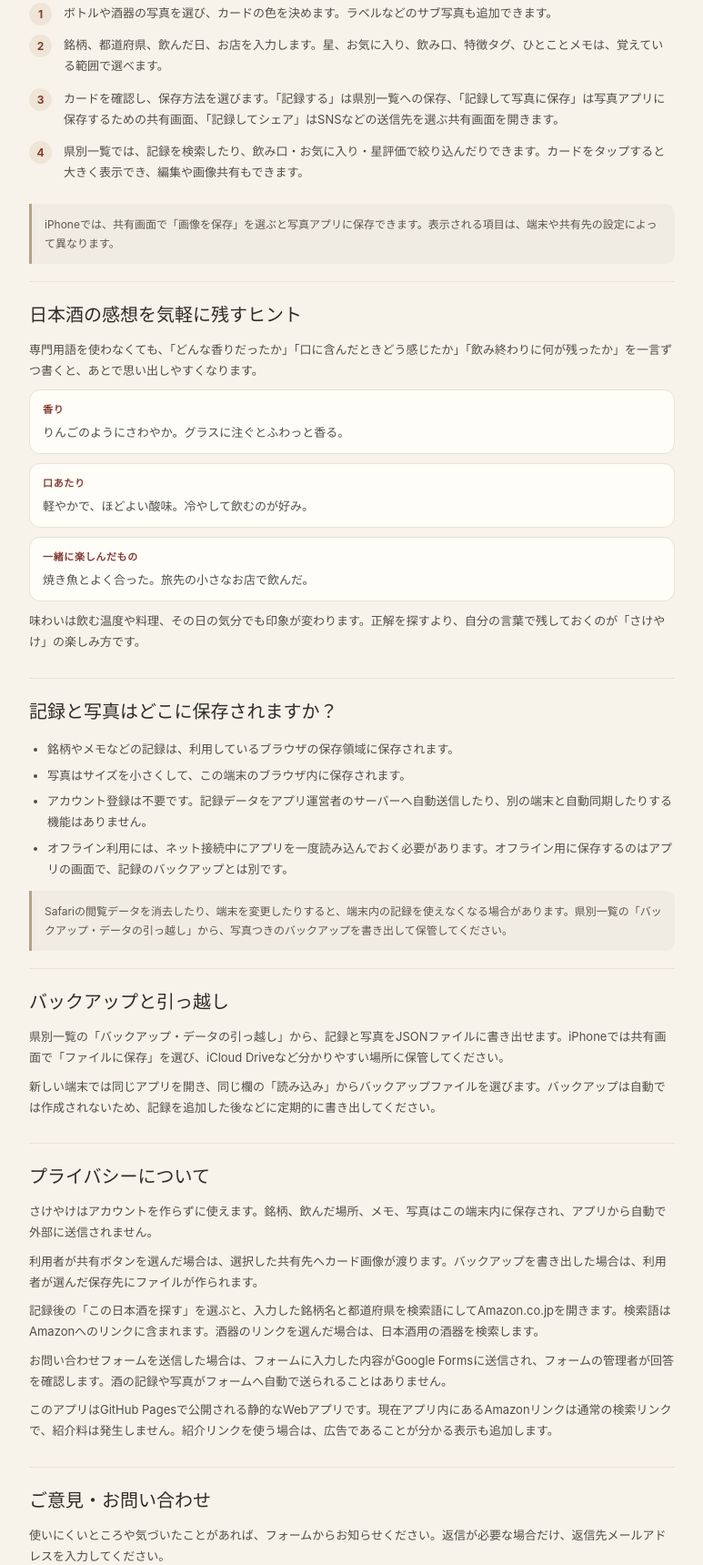
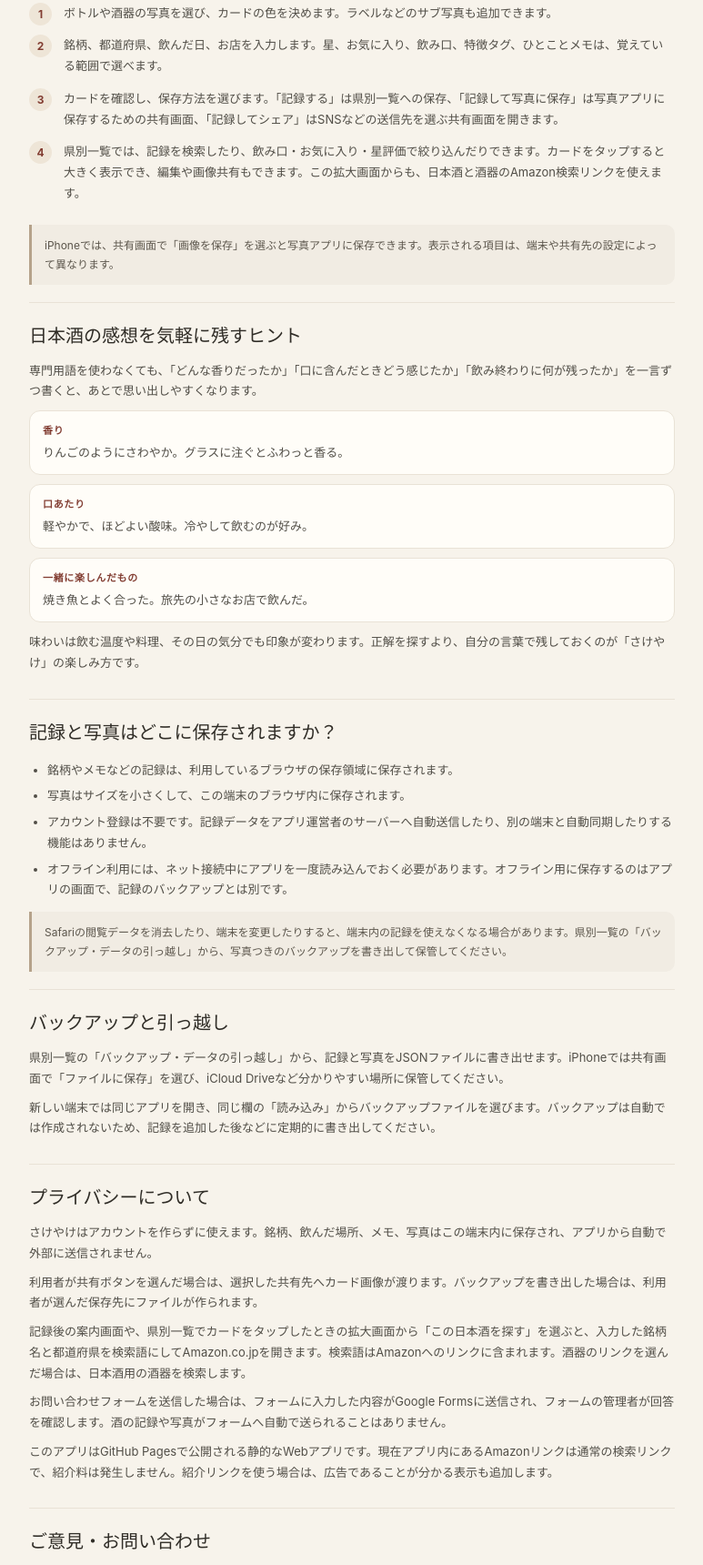
Before and after one commit to shunsuke0619/sakeyake, a plain HTML site: page about.html in a window 1280 px wide. Shown: the part 410-2130 px from the top of the page at 91% size, without its empty margins (253-1026 px from the left). Drawn offline with Linux system fonts and the light colour scheme.

Commit message:
Add files via upload

```diff
--- a/about.html
+++ b/about.html
@@ -32,7 +32,7 @@
         <li>ボトルや酒器の写真を選び、カードの色を決めます。ラベルなどのサブ写真も追加できます。</li>
         <li>銘柄、都道府県、飲んだ日、お店を入力します。星、お気に入り、飲み口、特徴タグ、ひとことメモは、覚えている範囲で選べます。</li>
         <li>カードを確認し、保存方法を選びます。「記録する」は県別一覧への保存、「記録して写真に保存」は写真アプリに保存するための共有画面、「記録してシェア」はSNSなどの送信先を選ぶ共有画面を開きます。</li>
-        <li>県別一覧では、記録を検索したり、飲み口・お気に入り・星評価で絞り込んだりできます。カードをタップすると大きく表示でき、編集や画像共有もできます。</li>
+        <li>県別一覧では、記録を検索したり、飲み口・お気に入り・星評価で絞り込んだりできます。カードをタップすると大きく表示でき、編集や画像共有もできます。この拡大画面からも、日本酒と酒器のAmazon検索リンクを使えます。</li>
       </ol>
       <div class="note">iPhoneでは、共有画面で「画像を保存」を選ぶと写真アプリに保存できます。表示される項目は、端末や共有先の設定によって異なります。</div>
     </section>
@@ -67,7 +67,7 @@
       <h2>プライバシーについて</h2>
       <p>さけやけはアカウントを作らずに使えます。銘柄、飲んだ場所、メモ、写真はこの端末内に保存され、アプリから自動で外部に送信されません。</p>
       <p>利用者が共有ボタンを選んだ場合は、選択した共有先へカード画像が渡ります。バックアップを書き出した場合は、利用者が選んだ保存先にファイルが作られます。</p>
-      <p>記録後の「この日本酒を探す」を選ぶと、入力した銘柄名と都道府県を検索語にしてAmazon.co.jpを開きます。検索語はAmazonへのリンクに含まれます。酒器のリンクを選んだ場合は、日本酒用の酒器を検索します。</p>
+      <p>記録後の案内画面や、県別一覧でカードをタップしたときの拡大画面から「この日本酒を探す」を選ぶと、入力した銘柄名と都道府県を検索語にしてAmazon.co.jpを開きます。検索語はAmazonへのリンクに含まれます。酒器のリンクを選んだ場合は、日本酒用の酒器を検索します。</p>
       <p>お問い合わせフォームを送信した場合は、フォームに入力した内容がGoogle Formsに送信され、フォームの管理者が回答を確認します。酒の記録や写真がフォームへ自動で送られることはありません。</p>
       <p>このアプリはGitHub Pagesで公開される静的なWebアプリです。現在アプリ内にあるAmazonリンクは通常の検索リンクで、紹介料は発生しません。紹介リンクを使う場合は、広告であることが分かる表示も追加します。</p>
     </section>
```
